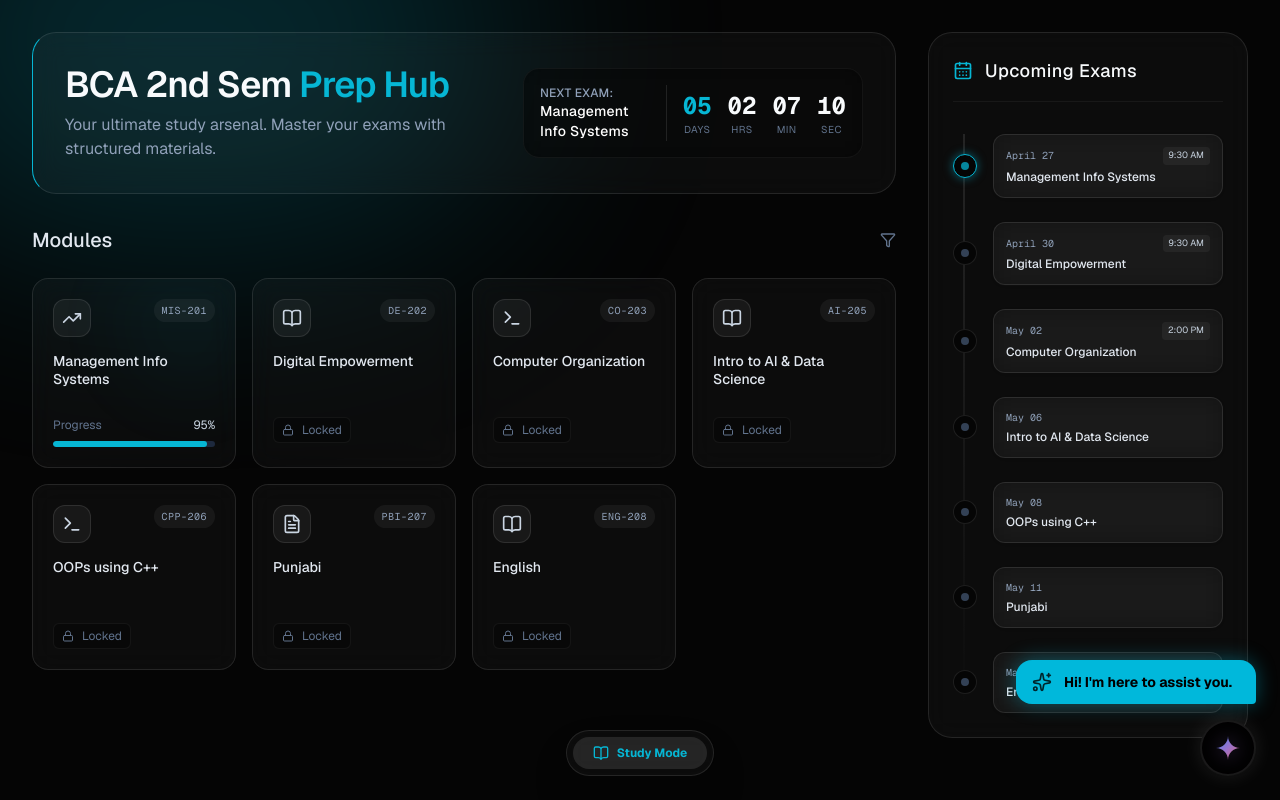
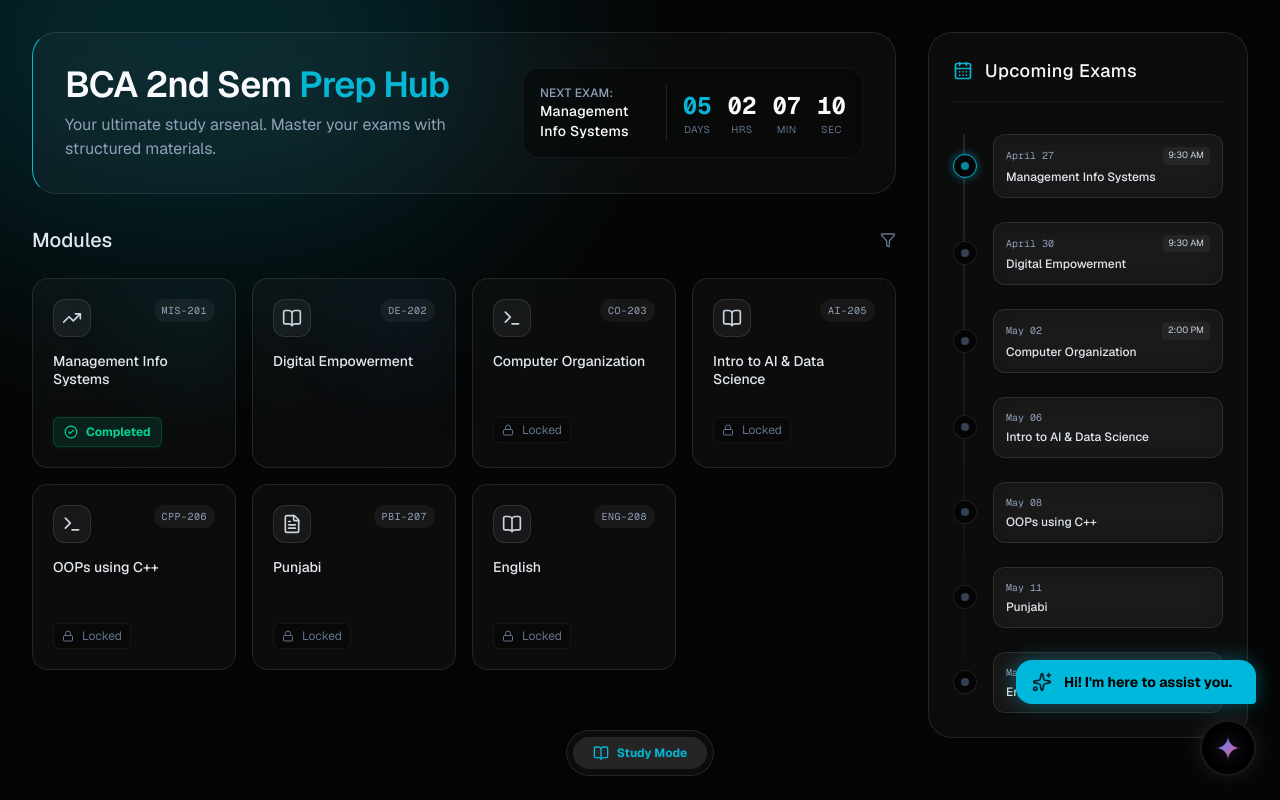
Before and after one commit to baljotchohan/BCA-2ND-SEM, a Next.js app in the folder study-dashboard/: page /BCA-2ND-SEM/ in a window 1280 px wide. Built offline with nearby package versions, Linux system fonts and the light colour scheme.

Commit message:
feat(ui): add Digital Empowerment paper structure image and rename syllabus tab

```diff
--- a/study-dashboard/app/page.tsx
+++ b/study-dashboard/app/page.tsx
@@ -13,6 +13,7 @@ import {
   TrendingUp,
   X,
   Filter,
+  CheckCircle2,
   Lock,
   type LucideIcon,
 } from "lucide-react";
@@ -39,7 +40,7 @@ const subjects: Subject[] = [
     id: "s1",
     name: "Management Info Systems",
     code: "MIS-201",
-    progress: 95,
+    progress: 100,
     displayDate: "April 27",
     examDate: "2026-04-27T09:30:00",
     time: "9:30 AM",
@@ -47,7 +48,7 @@ const subjects: Subject[] = [
     icon: TrendingUp,
     locked: false,
     syllabus: {
-      imageUrl: "/BCA-2ND-SEM/MIS.jpeg"
+      imageUrl: "/MIS.jpeg"
     }
   },
   {
@@ -60,7 +61,10 @@ const subjects: Subject[] = [
     time: "9:30 AM",
     color: "from-blue-500/20 to-transparent",
     icon: BookOpen,
-    locked: true,
+    locked: false,
+    syllabus: {
+      imageUrl: "/Digital_Empowerment.jpeg"
+    }
   },
   {
     id: "s3",
@@ -248,19 +252,21 @@ export default function StudyDashboard() {
   useEffect(() => {
     if (!mounted) return;
 
-    // Filter exams that are in the future
+    // Include all exams, marking those in the past
     const nowTime = new Date().getTime();
-    const futureExams = subjects.filter(
-      (s) => new Date(s.examDate).getTime() > nowTime
-    );
-    futureExams.sort(
+    const sortedExams = [...subjects].sort(
       (a, b) => new Date(a.examDate).getTime() - new Date(b.examDate).getTime()
     );
 
-    setUpcomingExams(futureExams);
+    setUpcomingExams(sortedExams);
 
+    const futureExams = sortedExams.filter(
+      (s) => new Date(s.examDate).getTime() > nowTime
+    );
     if (futureExams.length > 0) {
       setNextExam(futureExams[0]);
+    } else {
+      setNextExam(null);
     }
   }, [mounted]);
 
@@ -363,28 +369,11 @@ export default function StudyDashboard() {
                       <div className="flex items-center gap-2 text-xs text-slate-500 bg-black/30 w-max px-2 py-1 rounded-md border border-white/5">
                         <Lock className="w-3 h-3" /> Locked
                       </div>
-                    ) : (
-                      <div className="space-y-2">
-                        <div className="flex justify-between text-xs">
-                          <span className="text-slate-500">Progress</span>
-                          <span className="text-slate-300 font-mono">
-                            {subject.progress}%
-                          </span>
+                    ) : subject.progress === 100 ? (
+                      <div className="flex items-center gap-2 text-xs font-bold text-emerald-400 bg-emerald-400/10 w-max px-2.5 py-1.5 rounded-md border border-emerald-400/20 shadow-sm shadow-emerald-900/20">
+                        <CheckCircle2 className="w-3.5 h-3.5" /> Completed
                       </div>
-                        <div className="h-1.5 w-full bg-slate-800 rounded-full overflow-hidden">
-                          <motion.div
-                            initial={{ width: 0 }}
-                            animate={{ width: `${subject.progress}%` }}
-                            transition={{
-                              duration: 1,
-                              delay: 0.2 + idx * 0.1,
-                            }}
-                            className="h-full rounded-full"
-                            style={{ backgroundColor: accentColor }}
-                          />
-                        </div>
-                      </div>
-                    )}
+                    ) : null}
                   </div>
                 </motion.div>
               ))}
@@ -411,37 +400,49 @@ export default function StudyDashboard() {
 
             {upcomingExams.length > 0 ? (
               <div className="space-y-6 relative before:absolute before:inset-0 before:ml-[11px] before:-translate-x-px before:h-full before:w-0.5 before:bg-gradient-to-b before:from-white/10 before:to-transparent">
-                {upcomingExams.map((sub, i) => (
+                {upcomingExams.map((sub, i) => {
+                  const isPast = new Date(sub.examDate).getTime() < new Date().getTime();
+                  const isNext = nextExam?.id === sub.id;
+
+                  return (
                     <div
                       key={i}
-                    className="relative flex items-center group is-active"
+                      className={`relative flex items-center group ${isPast ? "opacity-50" : ""}`}
                     >
                       {/* Timeline Dot */}
                       <div
                         className="flex items-center justify-center w-6 h-6 rounded-full border border-white/10 bg-[#050505] shadow shrink-0 z-10 transition-colors duration-300"
                         style={{
-                        boxShadow: i === 0 ? `0 0 10px ${accentGlow}` : "none",
+                          boxShadow: isNext ? `0 0 10px ${accentGlow}` : "none",
                           borderColor:
-                          i === 0 ? accentColor : "rgba(255,255,255,0.1)",
+                            isNext ? accentColor : "rgba(255,255,255,0.1)",
                         }}
                       >
+                        {isPast ? (
+                          <CheckCircle2 className="w-3.5 h-3.5 text-emerald-500" />
+                        ) : (
                           <div
                             className={`w-2 h-2 rounded-full ${
-                          i === 0 ? "animate-pulse" : ""
+                              isNext ? "animate-pulse" : ""
                             }`}
                             style={{
-                          backgroundColor: i === 0 ? accentColor : "#334155",
+                              backgroundColor: isNext ? accentColor : "#334155",
                             }}
                           />
+                        )}
                       </div>
 
                       {/* Content */}
-                    <div className="w-[calc(100%-2rem)] glass-panel border border-white/5 p-3 rounded-xl ml-4 shadow-sm group-hover:border-white/10 transition-colors">
+                      <div className={`w-[calc(100%-2rem)] glass-panel border border-white/5 p-3 rounded-xl ml-4 shadow-sm group-hover:border-white/10 transition-colors ${isPast ? "bg-emerald-500/5" : ""}`}>
                         <div className="flex flex-col sm:flex-row sm:items-center justify-between mb-1 gap-1">
                           <span className="text-[10px] font-mono text-slate-400">
                             {sub.displayDate}
                           </span>
-                        {sub.time && (
+                          {isPast ? (
+                            <span className="text-[9px] w-max px-1.5 py-0.5 bg-emerald-500/20 rounded text-emerald-400 font-bold">
+                              COMPLETED
+                            </span>
+                          ) : sub.time && (
                             <span className="text-[9px] w-max px-1.5 py-0.5 bg-white/5 rounded text-slate-300">
                               {sub.time}
                             </span>
@@ -452,7 +453,8 @@ export default function StudyDashboard() {
                         </h4>
                       </div>
                     </div>
-                ))}
+                  );
+                })}
               </div>
             ) : (
               <div className="text-center text-sm text-slate-500 py-8">
@@ -533,7 +535,7 @@ export default function StudyDashboard() {
                 {[
                   { id: "questions", label: "Important Questions" },
                   { id: "notes", label: "PDF Notes" },
-                  { id: "units", label: "Syllabus" },
+                  { id: "units", label: activeSubject.id === "s2" ? "Paper Structure" : "Syllabus" },
                 ].map((tab) => (
                   <button
                     key={tab.id}
@@ -567,9 +569,9 @@ export default function StudyDashboard() {
                       exit={{ opacity: 0, y: -10 }}
                       className="space-y-6 pb-6"
                     >
-                      {activeSubject.id === "s1" ? (
+                      {["s1", "s2"].includes(activeSubject.id) ? (
                         <div className="pt-2">
-                          <Link href="/mis/questions">
+                          <Link href={`/${activeSubject.id === "s1" ? "mis" : "digital-empowerment"}/questions`}>
                             <div className="border border-emerald-500/30 rounded-2xl p-6 bg-gradient-to-br from-emerald-900/20 to-transparent hover:border-emerald-400/50 hover:from-emerald-900/30 transition-all cursor-pointer group relative overflow-hidden">
                               <div className="absolute top-0 right-0 w-32 h-32 bg-emerald-500/10 rounded-bl-full -z-10 group-hover:bg-emerald-500/20 transition-colors"></div>
                               <div className="flex items-center justify-between mb-4">
@@ -615,9 +617,9 @@ export default function StudyDashboard() {
                       exit={{ opacity: 0, y: -10 }}
                       className="space-y-4 pb-6"
                     >
-                      {activeSubject.id === "s1" ? (
+                      {["s1", "s2"].includes(activeSubject.id) ? (
                         <div className="pt-2">
-                          <Link href="/mis/notes">
+                          <Link href={`/${activeSubject.id === "s1" ? "mis" : "digital-empowerment"}/notes`}>
                             <div className="border border-emerald-500/30 rounded-2xl p-6 bg-gradient-to-br from-emerald-900/20 to-transparent hover:border-emerald-400/50 hover:from-emerald-900/30 transition-all cursor-pointer group relative overflow-hidden">
                               <div className="absolute top-0 right-0 w-32 h-32 bg-emerald-500/10 rounded-bl-full -z-10 group-hover:bg-emerald-500/20 transition-colors"></div>
                               <div className="flex items-center justify-between mb-4">
@@ -625,7 +627,7 @@ export default function StudyDashboard() {
                                   <div className="bg-emerald-500/20 text-emerald-400 p-2 rounded-lg">
                                     <BookOpen className="w-6 h-6" />
                                   </div>
-                                  <h3 className="text-xl font-bold text-white tracking-wide">MIS MASTER NOTES</h3>
+                                  <h3 className="text-xl font-bold text-white tracking-wide">{activeSubject.code} MASTER NOTES</h3>
                                 </div>
                                 <span className="bg-emerald-500/20 text-emerald-300 text-[10px] font-bold px-2 py-1 rounded uppercase tracking-wider border border-emerald-500/20">
                                   BCA-DSC-4
@@ -665,7 +667,7 @@ export default function StudyDashboard() {
                       {activeSubject.syllabus?.imageUrl ? (
                         <div className="glass-panel p-2 rounded-2xl border border-white/5 bg-white/[0.01]">
                           <img
-                            src={activeSubject.syllabus.imageUrl}
+                            src={activeSubject.syllabus.imageUrl.startsWith('/') ? activeSubject.syllabus.imageUrl : `/${activeSubject.syllabus.imageUrl}`}
                             alt={`${activeSubject.name} Syllabus`}
                             className="w-full h-auto rounded-xl"
                           />
```
Also changed, not shown: study-dashboard/public/Digital_Empowerment.jpeg (added). Lines whose indentation alone changed are shown as unchanged.
